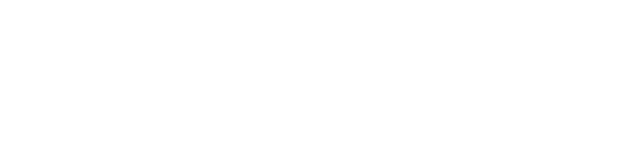
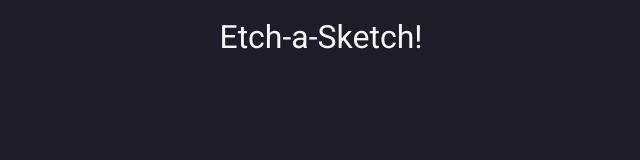
Before and after one commit to ultimessing/EtchASketch, a plain HTML site: page index.html in a window 1280 px wide. Shown: the whole page, without its empty margins (319-959 px from the left). Drawn offline with Linux system fonts and the light colour scheme.

Commit message:
basic layout plan

```diff
--- a/index.html
+++ b/index.html
@@ -13,6 +13,21 @@
     <title>Etch-a-Sketch</title>
 </head>
 <body>
+    <div class="mainCont">
+        <nav class="navBar">
+            Etch-a-Sketch!
+        </nav>
+        <div class="confAndSketchCont">
+            <div class="gridCont">
+
+            </div>
+            <div class="confCont">
+
+            </div>
+        </div>
+    </div>
+
+
 
 </body>
 </html>
--- a/styles.css
+++ b/styles.css
@@ -1,3 +1,36 @@
 html {
     font-family: 'Roboto', sans-serif;
 }
+
+body {
+    display: flex;
+    flex-direction: column;
+    min-width: 320px;
+    /* background-color: #1e1c36; */
+    background-color: #1d1c28;
+    color: #f8f7f9;
+}
+
+.navBar {
+    display:flex;
+    justify-content: center;
+    padding-top: 0.3em;
+    font-size: 2em;
+}
+
+.confAndSketchCont {
+    display:flex;
+    flex-direction: column;
+    justify-content: center;
+    align-items: center;
+    gap: 2em;
+}
+
+.gridCont {
+    display: flex;
+    flex-direction: row;
+    flex-wrap: wrap;
+    flex: 1;
+    width: 300px;
+    height: 300px;
+}
```
